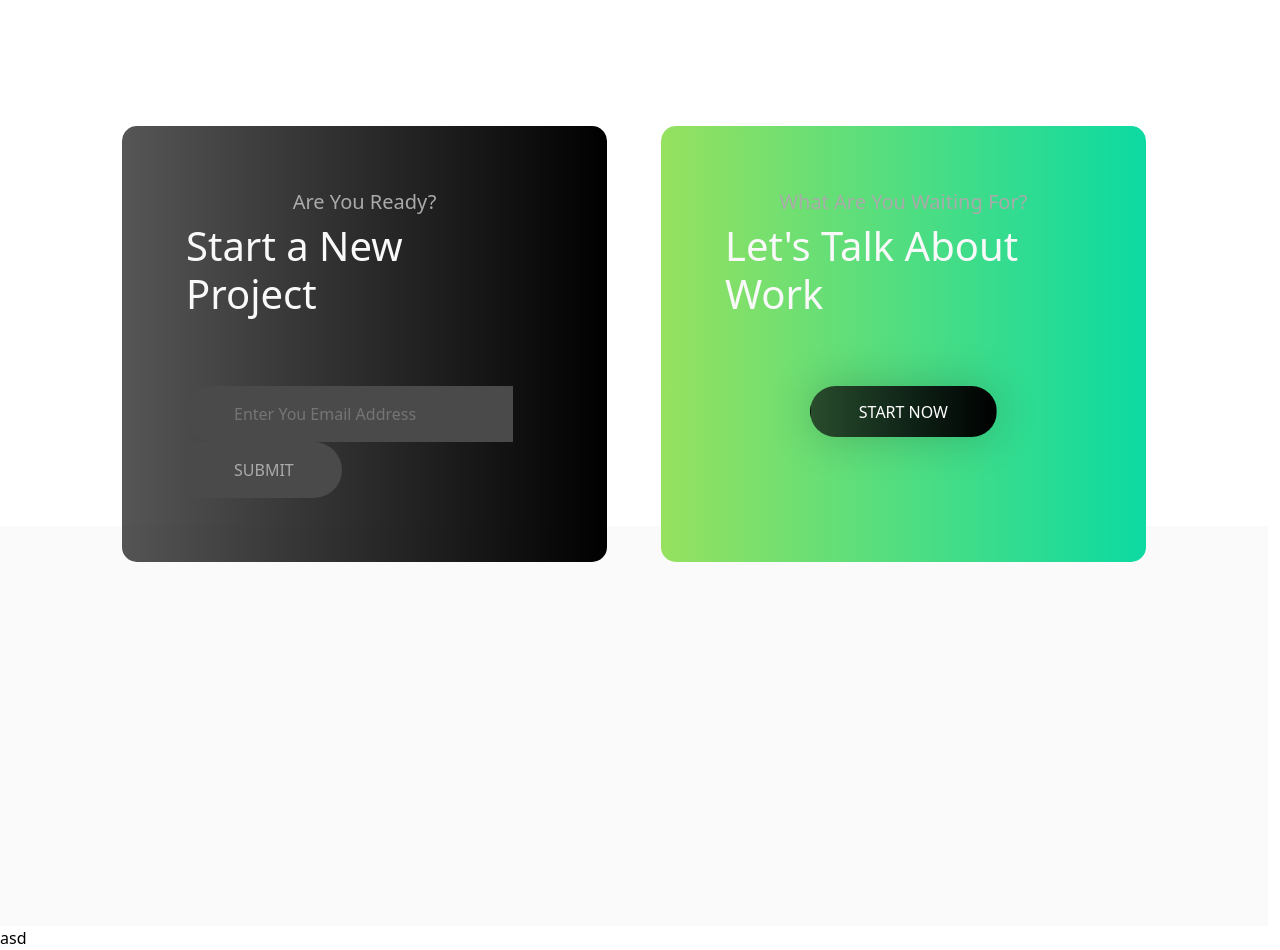
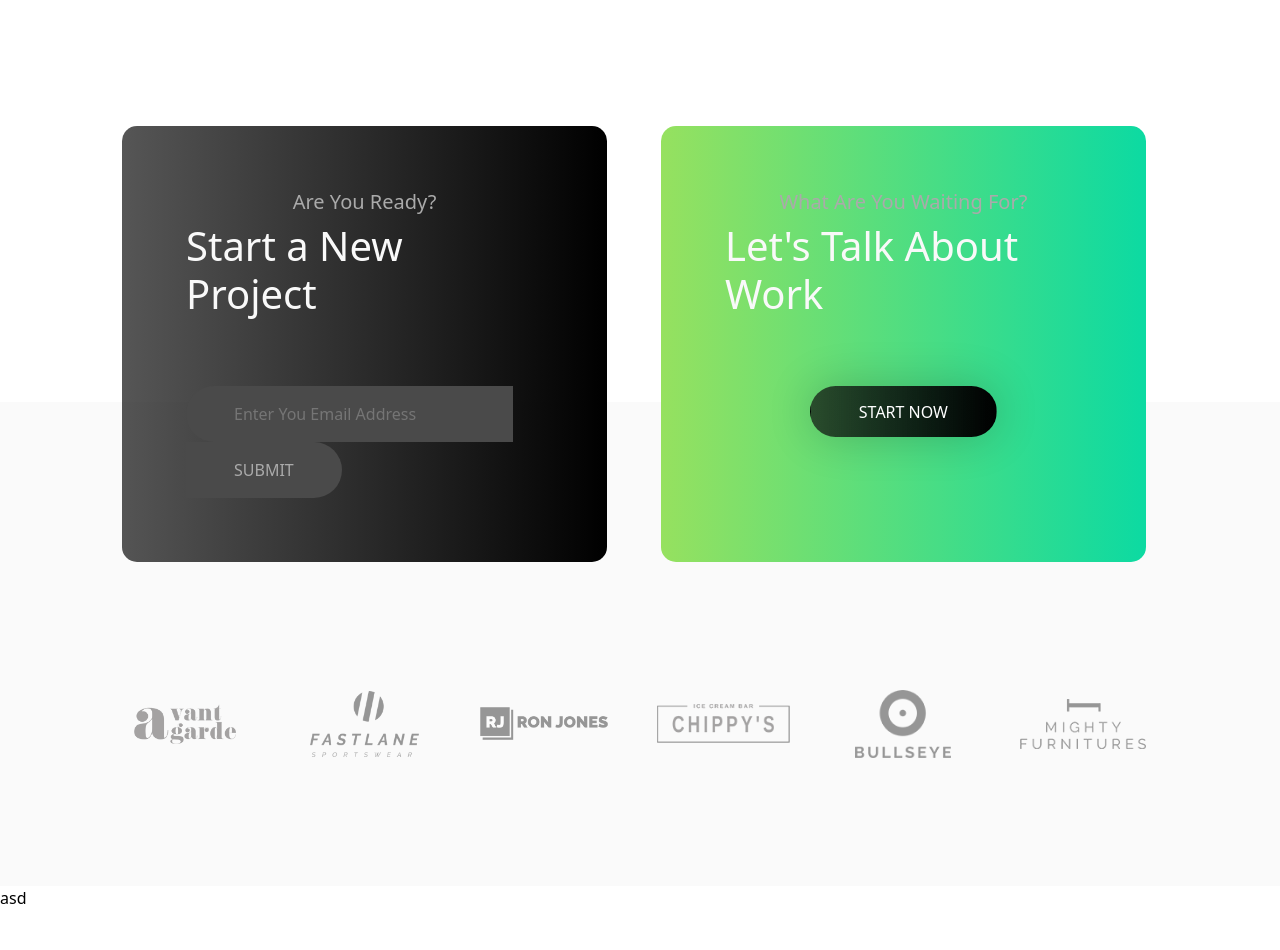
Before and after one commit to filauro1989/proj-html-vuejs, a Vue app: page / in a window 1280 px wide. Shown: the part 9520-10470 px from the top of the page. After the commit the page ends 10430 px from the top, so only its background shows below. Built offline with nearby package versions, Linux system fonts and the light colour scheme; a web font is replaced by a local one.

Commit message:
eighthform completed

```diff
--- a/src/assets/scss/partials/_commons.scss
+++ b/src/assets/scss/partials/_commons.scss
@@ -1,3 +1,6 @@
+.w-15 {
+    width: 15%;
+}
 .w-30 {
     width: 30%;
 }
--- a/src/components/Eighthform.vue
+++ b/src/components/Eighthform.vue
@@ -1,6 +1,6 @@
 <template>
     <div class="container-fluid eighth-form">
-        <div class="white-wrapper w-100">
+        <div class="white-grey-wrapper w-100">
             <div class="eighth-card-box w-85 mx-auto d-flex justify-content-around">
                 <div class="eighth-card w-45 d-flex flex-column align-items-center">
                     <h5>Are You Ready?</h5>
@@ -18,9 +18,26 @@
                     </div>
                 </div>
             </div>
-        </div>
-        <div class="grey-wrapper w-100">
-
+            <div class="sponsors w-85 mx-auto d-flex justify-content-around">
+                <div class="sponsors-card w-15 d-flex justify-content-center align-items-center">
+                    <img src="../assets/img/client-1-2x.png" alt="">
+                </div>
+                <div class="sponsors-card w-15 d-flex justify-content-center align-items-center">
+                    <img src="../assets/img/client-9-2x.png" alt="">
+                </div>
+                <div class="sponsors-card w-15 d-flex justify-content-center align-items-center">
+                    <img src="../assets/img/client-7-2x.png" alt="">
+                </div>
+                <div class="sponsors-card w-15 d-flex justify-content-center align-items-center">
+                    <img src="../assets/img/client-3-2x.png" alt="">
+                </div>
+                <div class="sponsors-card w-15 d-flex justify-content-center align-items-center">
+                    <img src="../assets/img/client-4-2x.png" alt="">
+                </div>
+                <div class="sponsors-card w-15 d-flex justify-content-center align-items-center">
+                    <img src="../assets/img/client-5-2x.png" alt="">
+                </div>
+            </div>
         </div>
     </div>
 </template>
@@ -35,9 +52,10 @@ export default {
     @import "../assets/scss/partials/_variables.scss";
 
     .eighth-form {
-        .white-wrapper {
-            height: 400px;
+        background-image: linear-gradient(to top, $background-grey, $background-grey 50%, white 50%, white);
+        .white-grey-wrapper {
             .eighth-card-box {
+                padding-top:13em;
                 .eighth-card.eighth-card-green{
                     background-image: $green-gradient;
                 }
@@ -81,10 +99,12 @@ export default {
                     }
                 }
             }
-        }
-        .grey-wrapper {
-            height: 400px;
-            background-color: $background-grey;
+            .sponsors {
+                padding: 5em 0;
+                .sponsors-card {
+                    padding: 3em 0;
+                }
+            }
         }
     }
 
--- a/src/components/Seventhform.vue
+++ b/src/components/Seventhform.vue
@@ -56,7 +56,7 @@ export default {
 
     .seventh-form {
         .wrapper {
-            // padding-bottom: 0;
+            padding-bottom: 0;
         }
         .seventh-box {
             .rotated-text {
```
